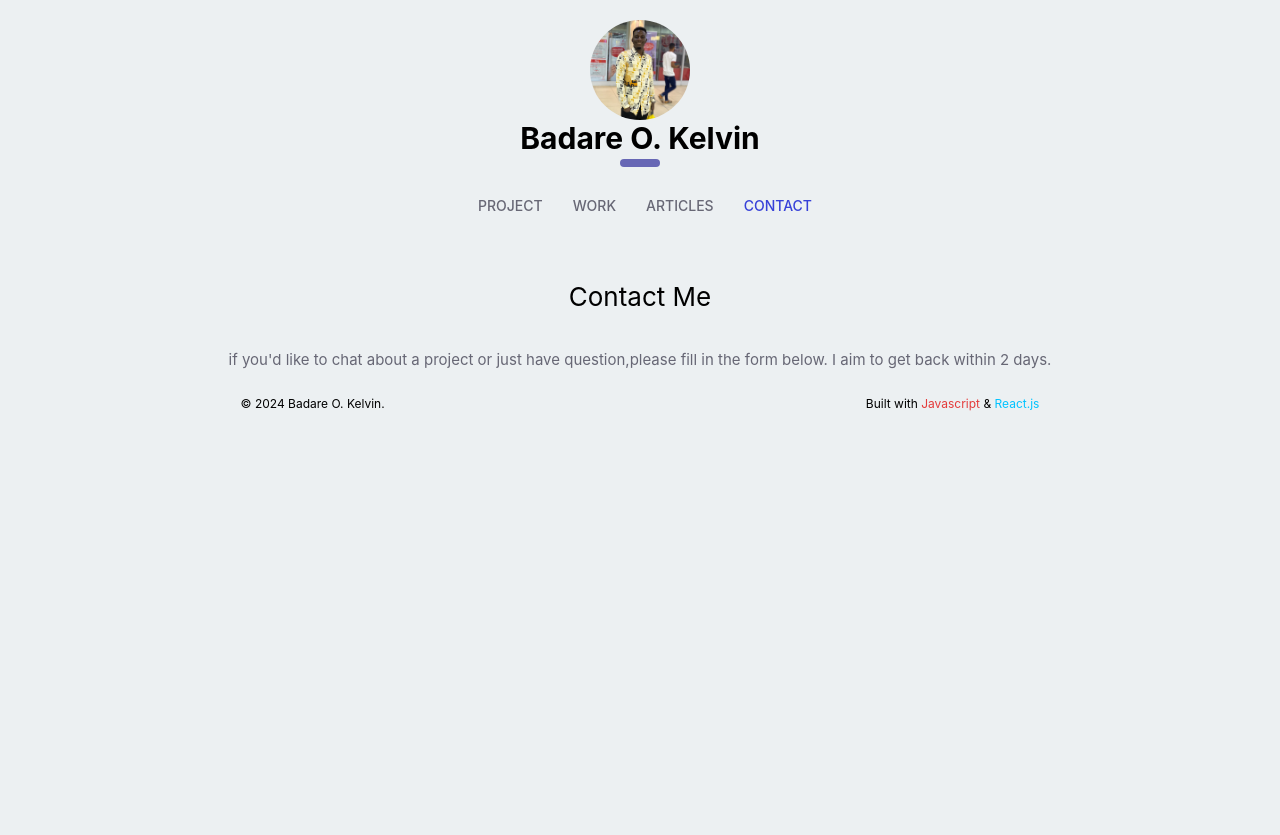
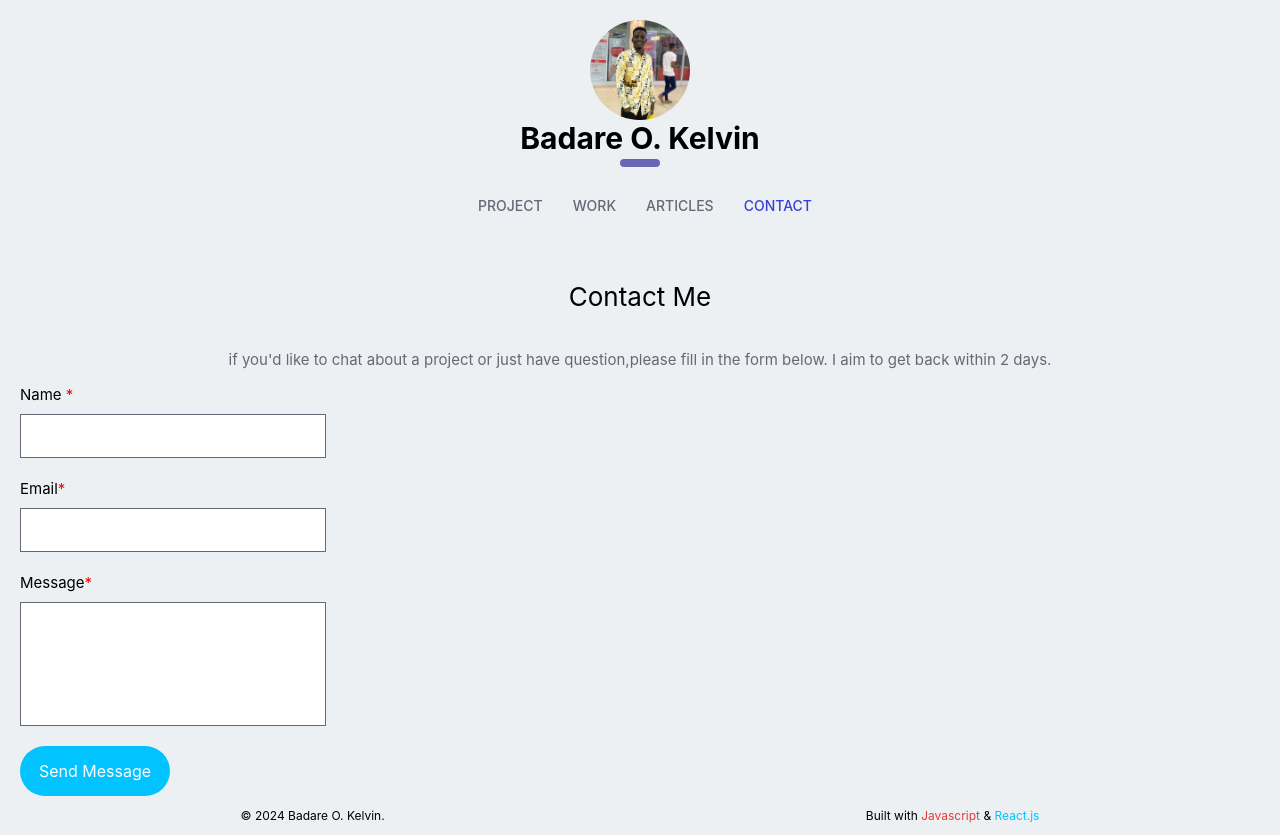
Before and after one commit to BadareOkiemuteKelvin/portfolio-app, a React (Create React App) app: page /contact in a window 1280 px wide. Before the commit the page ends 800 px from the top, so only its background shows below. Built offline with nearby package versions, Linux system fonts and the light colour scheme.

Commit message:
updated contact  page

```diff
--- a/src/Screens/Contact/Contact.css
+++ b/src/Screens/Contact/Contact.css
@@ -14,3 +14,49 @@
       font-size: 15px;
       color: rgb(103, 103, 117);
   }
+
+  form {
+    padding-left: 20px;
+  }
+
+  form label {
+      font-size: 15px;
+
+  }
+
+  form label span{
+    color: red;
+  }
+
+  form input{
+    width: 300px;
+    height: 40px;
+    margin-top: 10px;
+    border-style: solid;
+    border-color: rgb(103, 103, 117);
+    border-width: 0.8px;
+  }
+
+  form #messageBox{
+    width: 300px;
+    height: 120px;
+    margin-top: 10px;
+    border-style: solid;
+    border-color: rgb(103, 103, 117);
+    border-width: 0.8px;
+  }
+
+  #buttonBox{
+    background-color:rgb(0, 195, 255);
+    width: 150px;
+    height: 50px;
+    display: flex;
+    justify-content: center;
+    align-items: center;
+    border-radius: 50px;
+
+  }
+
+  #buttonBox p{
+    color:white;
+  }
--- a/src/Screens/Contact/Contact.jsx
+++ b/src/Screens/Contact/Contact.jsx
@@ -13,6 +13,35 @@ const Contact =()=>{
           <h1 id="contactheading">Contact Me</h1>
           <p id="message">if you'd like to chat about a project or just have question,please fill in the form below. I aim to get back within 2 days.</p>
 
+          <form>
+            <label>Name <span>*</span></label>
+            <br></br>
+            <input type="text"  />
+            <br></br>
+            <br></br>
+
+
+            <label>Email<span>*</span></label>
+            <br></br>
+            <input type="email" />
+            <br></br>
+            <br></br>
+
+
+            <label>Message<span>*</span></label>
+            <br></br>
+            <input  type="text" id="messageBox"  />
+            <br></br>
+            <br></br>
+
+            <div id="buttonBox">
+                 <p>Send Message</p>
+            </div>
+
+
+
+
+          </form>
 
 
 
```
